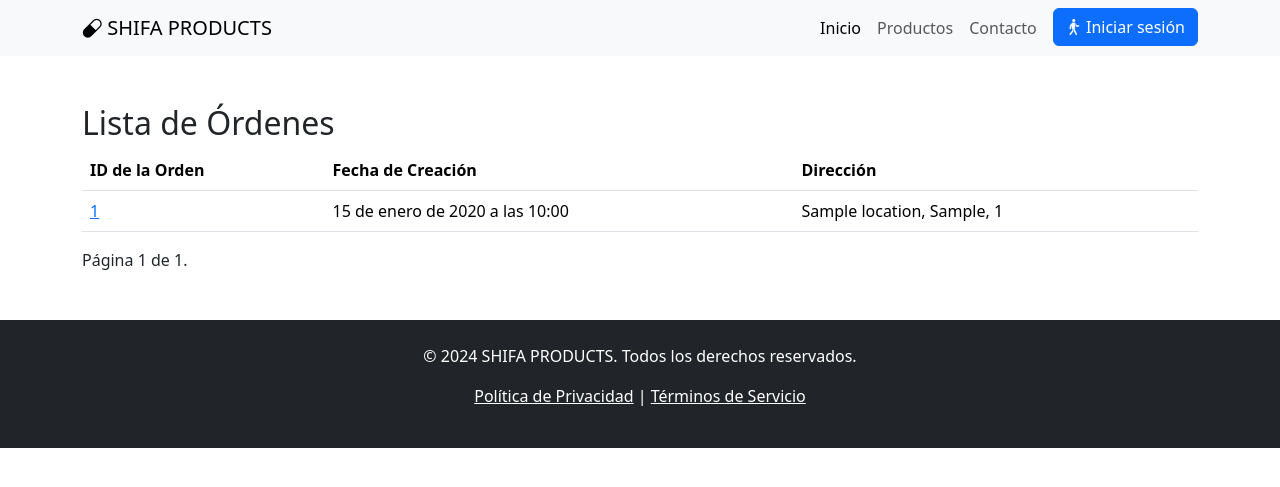
After one commit to VladimirAzanza/shifa_products, a Django app: page /order/ in a window 1280 px wide. The commit adds this page. Shown: the top 487 px of the page. Run offline with Django 4.2, Linux system fonts and the light colour scheme; tables that the repository leaves empty hold one stand-in row (values such as "Sample post").

Commit message:
Add order list view

```diff
--- a/shifa_products/orders/urls.py
+++ b/shifa_products/orders/urls.py
@@ -5,6 +5,11 @@ from . import views
 app_name = 'orders'
 
 urlpatterns = [
+    path(
+        '',
+        views.OrderListView.as_view(),
+        name='orders_list'
+    ),
     path(
         'detail/<int:order_id>/',
         views.OrderDetailView.as_view(),
--- a/shifa_products/orders/views.py
+++ b/shifa_products/orders/views.py
@@ -1,6 +1,6 @@
 from django.shortcuts import get_object_or_404
 from django.urls import reverse_lazy
-from django.views.generic import CreateView, DetailView
+from django.views.generic import CreateView, DetailView, ListView
 
 from .forms import OrderForm
 from .models import Order, OrderItem
@@ -42,3 +42,8 @@ class OrderDetailView(DetailView):
         context = super().get_context_data(**kwargs)
         context['cart_items'] = self.get_object().order_items.all()
         return context
+
+
+class OrderListView(ListView):
+    model = Order
+    paginate_by = 10
--- a/shifa_products/templates/orders/order_detail.html
+++ b/shifa_products/templates/orders/order_detail.html
@@ -52,7 +52,7 @@
   </div>
 
   <div class="mt-5">
-    <a href="{% url 'cart:cart' %}" class="btn btn-secondary">Volver a la lista de órdenes</a>
+    <a href="{% url 'orders:orders_list' %}" class="btn btn-secondary">Ir a mis órdenes</a>
   </div>
 
   {% if messages %}
--- /dev/null
+++ b/shifa_products/templates/orders/order_list.html
@@ -0,0 +1,50 @@
+{% extends 'base.html' %}
+
+{% block title %}Lista de Órdenes{% endblock %}
+
+{% block content %}
+<div class="container my-5">
+    <h2>Lista de Órdenes</h2>
+
+    {% if object_list %}
+        <table class="table">
+            <thead>
+                <tr>
+                    <th>ID de la Orden</th>
+                    <th>Fecha de Creación</th>
+                    <th>Dirección</th>
+                </tr>
+            </thead>
+            <tbody>
+                {% for order in object_list %}
+                    <tr>
+                        <td><a href="{% url 'orders:order_detail' order.pk %}">{{ order.pk }}</a></td>
+                        <td>{{ order.created_at }}</td>
+                        <td>{{ order.address }}</td>
+                    </tr>
+                {% endfor %}
+            </tbody>
+        </table>
+
+        <div class="pagination">
+            <span class="step-links">
+                {% if page_obj.has_previous %}
+                    <a href="?page=1">&laquo; Primera</a>
+                    <a href="?page={{ page_obj.previous_page_number }}">Anterior</a>
+                {% endif %}
+
+                <span class="current">
+                    Página {{ page_obj.number }} de {{ page_obj.paginator.num_pages }}.
+                </span>
+
+                {% if page_obj.has_next %}
+                    <a href="?page={{ page_obj.next_page_number }}">Siguiente</a>
+                    <a href="?page={{ page_obj.paginator.num_pages }}">Última &raquo;</a>
+                {% endif %}
+            </span>
+        </div>
+    {% else %}
+        <p>No hay órdenes disponibles.</p>
+    {% endif %}
+</div>
+{% endblock %}
```
